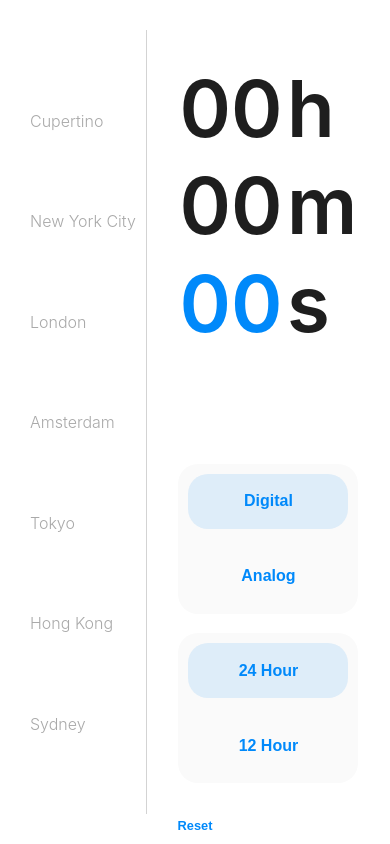
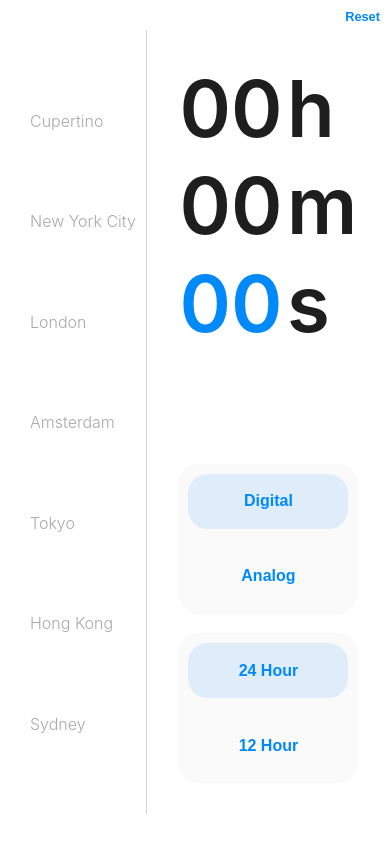
Before and after one commit to stephenmatheis/cities-react, a React (Create React App) app: page / in a window 390 px wide. Built offline with nearby package versions, Linux system fonts and the light colour scheme; data requests are answered from the project's data file.

Commit message:
Fix mobile safari layout bugs

```diff
--- a/src/App.css
+++ b/src/App.css
@@ -15,13 +15,11 @@ main {
 footer {
     width: 100vw;
     position: fixed;
-    bottom: 10px;
-    left: 0px;
-    text-align: center;
 }
 
 #reset {
     font-size: .8em;
+    padding: 0px;
     cursor: pointer;
     text-align: center;
     background-color: transparent;
@@ -31,9 +29,23 @@ footer {
     -webkit-tap-highlight-color: transparent;
 }
 
+@media screen and (min-width: 700px) {
+    footer {
+        bottom: 10px;
+        left: 0px;
+        text-align: center;
+    }
+}
+
 @media screen and (max-width: 700px) {
     .App {
         display: flex;
         flex-direction: row;
     }
+
+    footer {
+        top: 5px;
+        right: 10px;
+        text-align: right;
+    }
 }
--- a/src/components/Time/Time.css
+++ b/src/components/Time/Time.css
@@ -60,10 +60,6 @@
 
 /* Analog */
 /* Modified from (CodePen)[https://codepen.io/rizz-wan/pen/LYQrGXM] */
-.clock-container {
-    margin-bottom: 2vw;
-}
-
 .clock-container.animate {
     animation: drop-in-analog 400ms ease-in-out forwards;
     opacity: 0;
@@ -239,16 +235,25 @@
     .time-block.narrow #hh {
         width: 12.5vw;
     }
+
+    .clock-container {
+        margin-bottom: 2vw;
+    }
 }
 
 @media screen and (max-width: 700px) {
     #time-container {
-        height: 403px;
+        min-height: 403px;
         width: 240px;
         display: flex;
         flex-direction: column;
         justify-content: center;
         align-items: center;
+    }
+
+    #time,
+    .clock-container {
+        min-height: 315px;
     }
 
     #time {
@@ -274,6 +279,11 @@
         height: 50px;
         margin-top: 1.5vh;
         margin-bottom: 3vh;
+    }
+
+    .clock-container {
+        display: flex;
+        align-items: center;
     }
 
     .clock,
```
